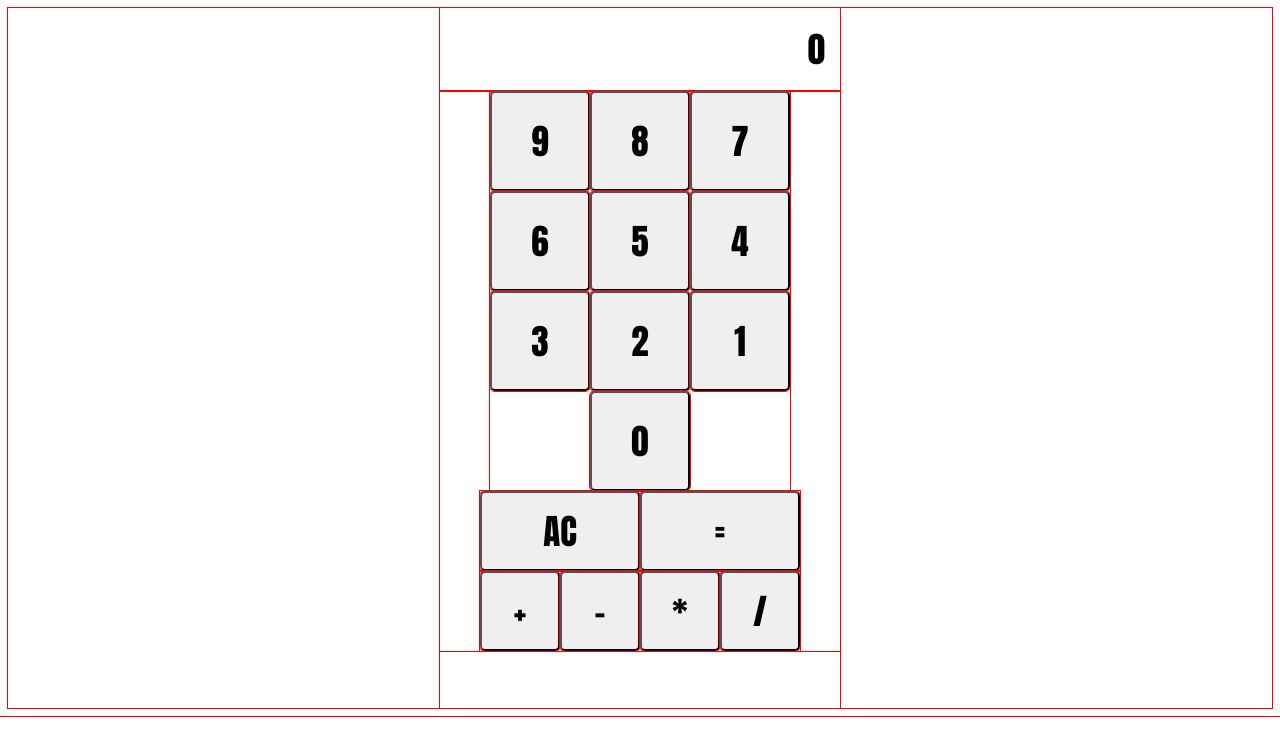
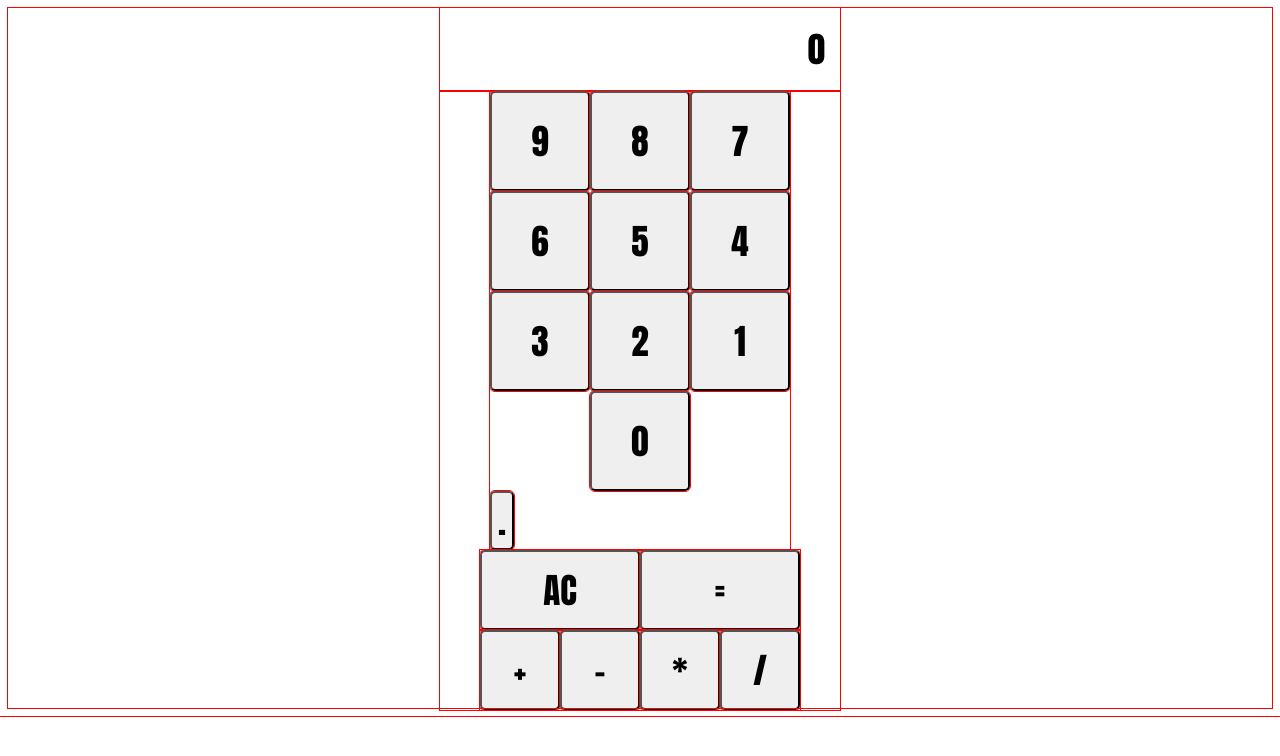
Before and after one commit to AleLoiac/calculator, a plain HTML site: page index.html in a window 1280 px wide. Drawn offline with Linux system fonts and the light colour scheme.

Commit message:
Add floating point button

```diff
--- a/index.html
+++ b/index.html
@@ -22,6 +22,7 @@
                 <button class="num">2</button>
                 <button class="num">1</button>
                 <button class="num zero">0</button>
+                <button class="floating-point">.</button>
             </div>
             <div class="equal-clear">
                 <button class="clear">AC</button>
```
